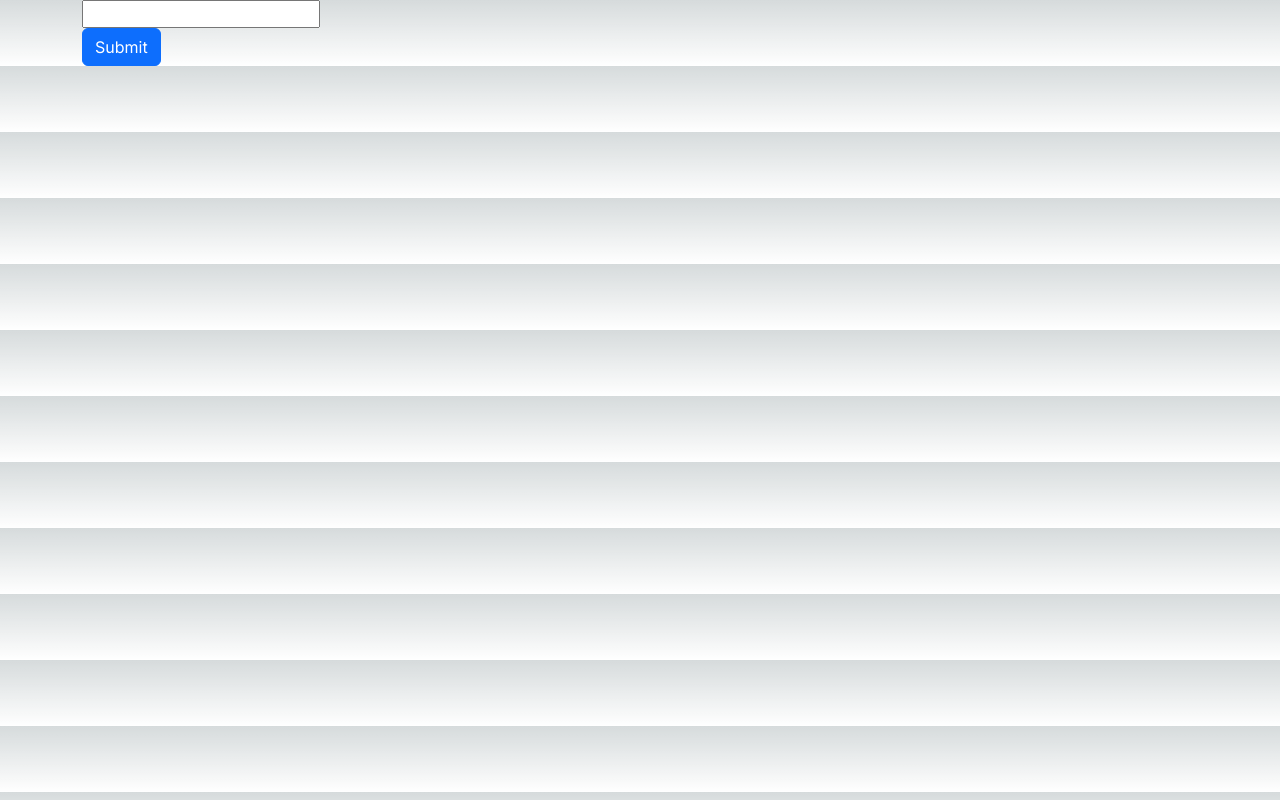
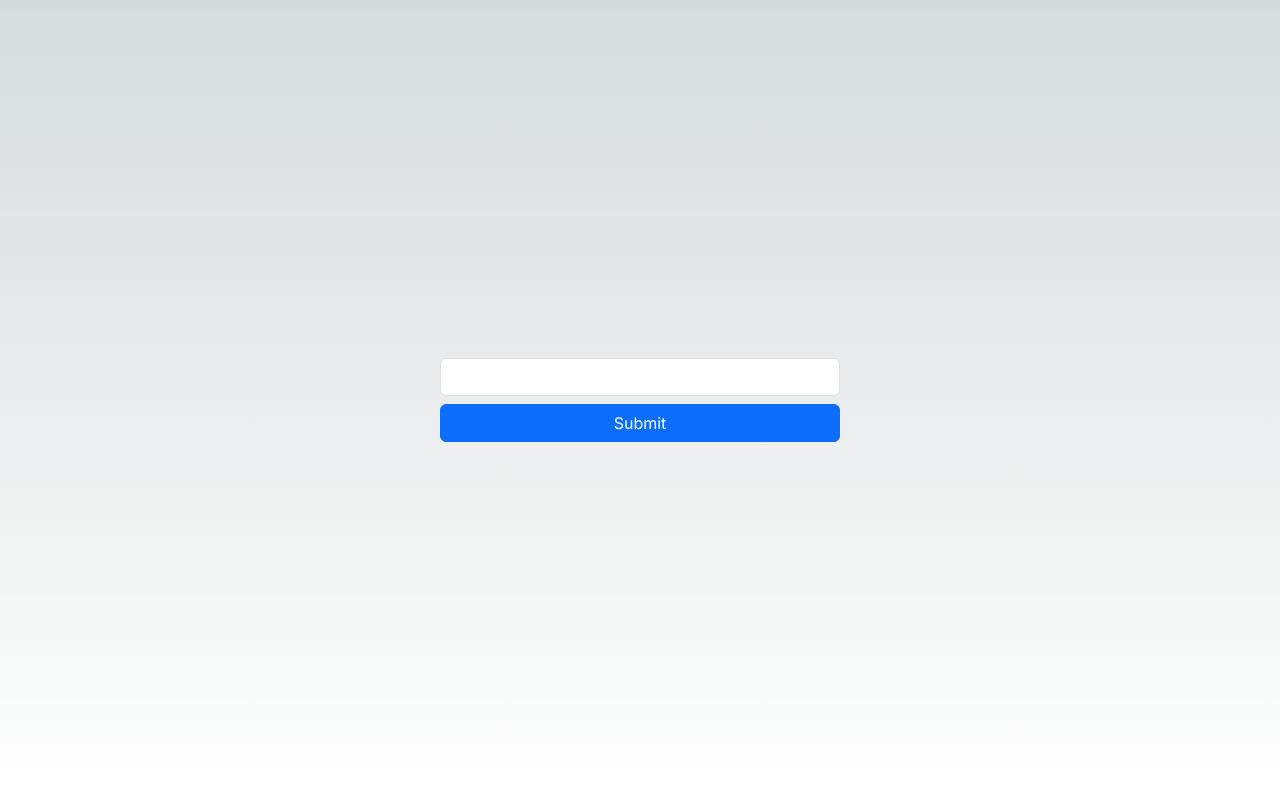
Before and after one commit to MrSucik/ruian-poc, a Next.js app: page / in a window 1280 px wide. Built offline with nearby package versions, Linux system fonts and the light colour scheme.

Commit message:
feat: swap tailwind styles in favor of bootstrap

```diff
--- a/app/page.tsx
+++ b/app/page.tsx
@@ -14,7 +14,7 @@ const validate = (values: { address: string }) => {
 
 export default function Home() {
   return (
-    <main className="container grid place-items-center h-screen mx-auto">
+    <main className="d-flex justify-content-center align-items-center vh-100 mx-auto">
       <Formik
         initialValues={{ address: "" }}
         validate={validate}
@@ -35,7 +35,11 @@ export default function Home() {
           isSubmitting,
           setFieldValue,
         }) => (
-          <form onSubmit={handleSubmit} className="grid gap-2 w-full">
+          <form
+            onSubmit={handleSubmit}
+            className="d-grid gap-2 w-100"
+            style={{ maxWidth: "400px" }}
+          >
             <AddressAutocomplete
               values={values}
               handleChange={handleChange}
@@ -43,12 +47,21 @@ export default function Home() {
               setFieldValue={setFieldValue}
             />
             {errors.address && touched.address && (
-              <div role="alert" className="alert alert-error p-2">
+              <div
+                role="alert"
+                className="alert alert-danger p-2 d-flex align-items-center gap-2"
+                style={{ maxHeight: "64px" }}
+              >
                 <svg
                   xmlns="http://www.w3.org/2000/svg"
-                  className="stroke-current shrink-0 h-6 w-6"
                   fill="none"
                   viewBox="0 0 24 24"
+                  style={{
+                    height: "1.5rem",
+                    width: "1.5rem",
+                    flexShrink: 0,
+                    stroke: "currentColor",
+                  }}
                 >
                   <path
                     strokeLinecap="round"
@@ -64,7 +77,7 @@ export default function Home() {
               <iframe
                 title="Google Maps"
                 src={`https://www.google.com/maps/embed/v1/place?key=${process.env.NEXT_PUBLIC_GOOGLE_API_TOKEN}&q=${values.address}`}
-                className="w-full h-64"
+                className="w-100 h-64"
               ></iframe>
             )}
             <button
--- a/components/address-autocomplete.tsx
+++ b/components/address-autocomplete.tsx
@@ -28,7 +28,7 @@ export const AddressAutocomplete = ({
         <input
           type="address"
           name="address"
-          className="input input-primary w-full"
+          className="form-control"
           onChange={(e) => {
             handleChange(e);
             fetchSuggestions(e.target.value);
@@ -39,11 +39,11 @@ export const AddressAutocomplete = ({
         />
       </div>
       {open && !!suggestions.length && (
-        <ul className="p-2 shadow menu dropdown-content z-[1] bg-base-100 rounded-box">
+        <ul className="dropdown-menu show" style={{ position: "absolute" }}>
           {suggestions.map((suggestion) => (
             <li key={suggestion}>
               <button
-                className="btn btn-ghost justify-start"
+                className="dropdown-item"
                 onClick={() => {
                   setFieldValue("address", suggestion);
                   setOpen(false);
```
